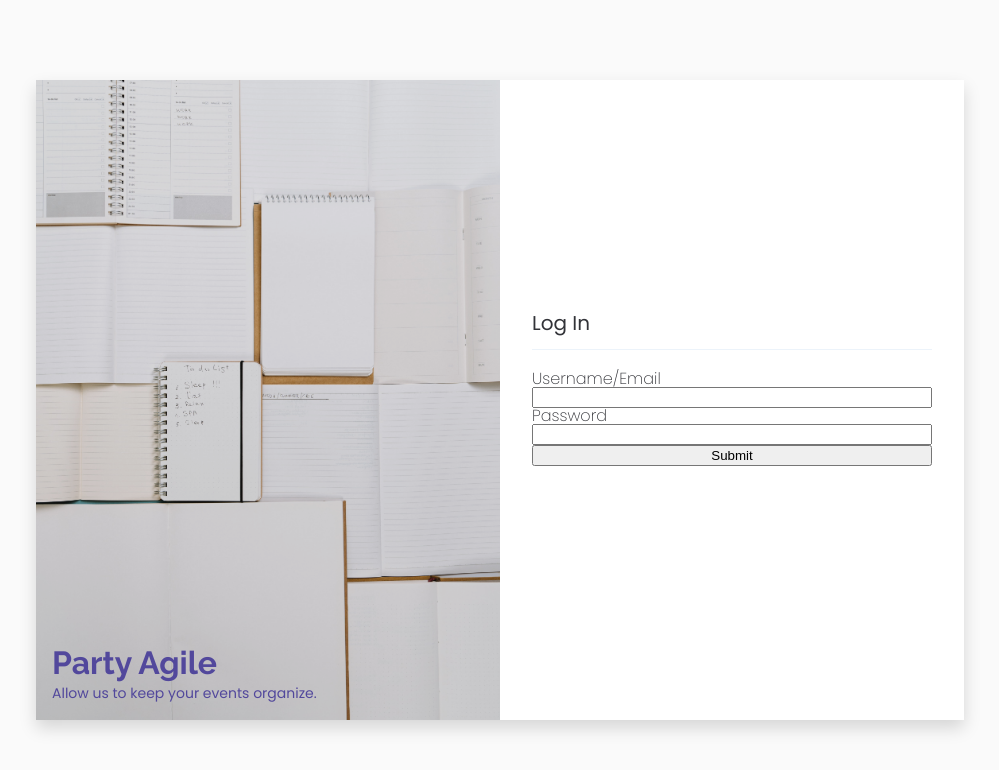
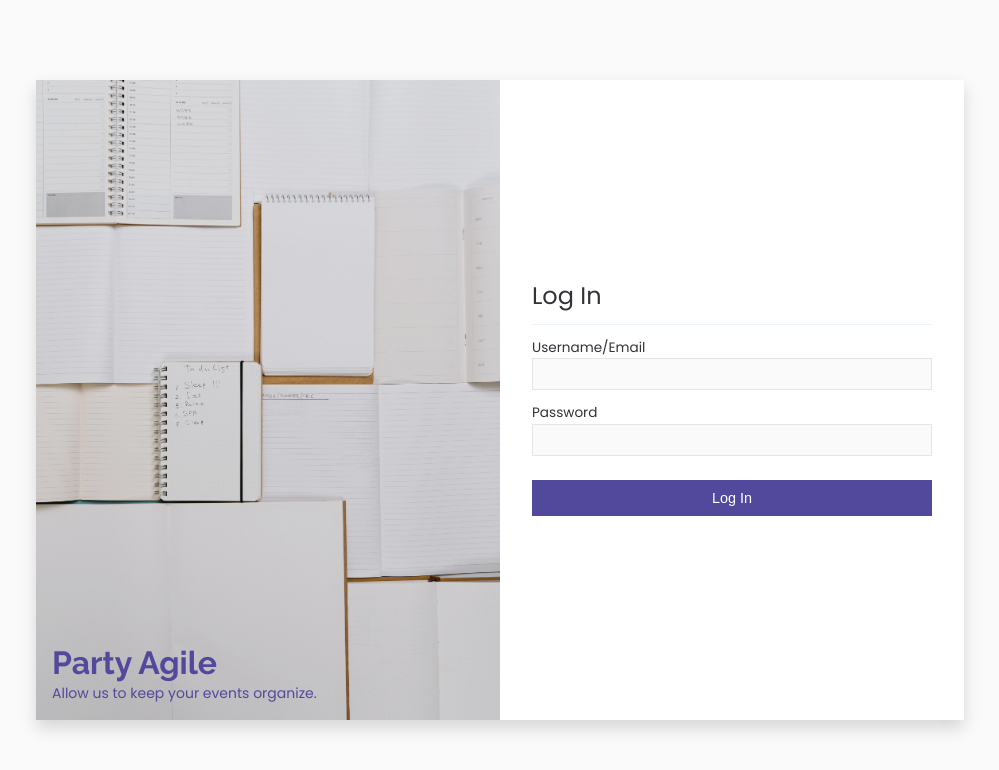
Before and after one commit to jmramirez/jose-ramirez-capstone, a React (Create React App) app in the folder client/: page /login in a window 1280 px wide. Shown: the top 770 px of the page, without its empty margins (140-1139 px from the left). Built offline with nearby package versions, Linux system fonts and the light colour scheme.

Commit message:
Add styling to Log in form

```diff
--- a/client/src/pages/MainPage/MainPage.js
+++ b/client/src/pages/MainPage/MainPage.js
@@ -15,11 +15,11 @@ const MainPage = () => {
           <div className="mainPage__content">
             <h2 className="mainPage__heading--secondary">Log In</h2>
             <form className="logIn-form">
-              <label>Username/Email</label>
-              <input type="text"/>
-              <label>Password</label>
-              <input type="text"/>
-              <input type="submit"/>
+              <label className="logIn-form__label">Username/Email</label>
+              <input className="logIn-form__input" type="text"/>
+              <label className="logIn-form__label">Password</label>
+              <input className="logIn-form__input" type="text"/>
+              <input className="logIn-form__submit" type="submit" value="Log In"/>
             </form>
           </div>
         </div>
--- a/client/src/pages/MainPage/MainPage.scss
+++ b/client/src/pages/MainPage/MainPage.scss
@@ -61,7 +61,45 @@
 .logIn-form {
   display: flex;
   flex-direction: column;
-  padding: 1.3rem 0;
+
+  &__label {
+    font-weight: 600;
+    font-size: .85rem;
+    margin-top: 1rem;
+    margin-bottom: 0.25rem;
+  }
+
+  &__input {
+    height: 2rem;
+    font-family: inherit;
+    border: 1px solid #E6E4E4;
+    background-color: #fafafa;
+    padding: 0.2rem 1rem;
+    font-weight: 600;
+
+    &:focus {
+      outline-color: #52489C;
+      color: $primary-black;
+      border-radius: 0;
+    }
+  }
+
+  &__submit {
+    margin-top: 1.5rem;
+    height: 2.3rem;
+    border-radius: 0;
+    color: $primary-white;
+    background-color: #52489C;
+    font-size: .9rem;
+    border: none;
+    cursor: pointer;
+    transition: all .1s ease-in-out;
+
+    &:hover {
+      background: #8179b3;
+      border: 1px solid #52489C;
+    }
+  }
 }
 
 .init-container {
--- a/client/src/partials/_mixins.scss
+++ b/client/src/partials/_mixins.scss
@@ -7,7 +7,7 @@
 }
 
 @mixin h2 {
-  font-size: 1.25rem;
+  font-size: 1.5rem;
   font-family: $primary-font;
   font-weight: 600;
 }
```
